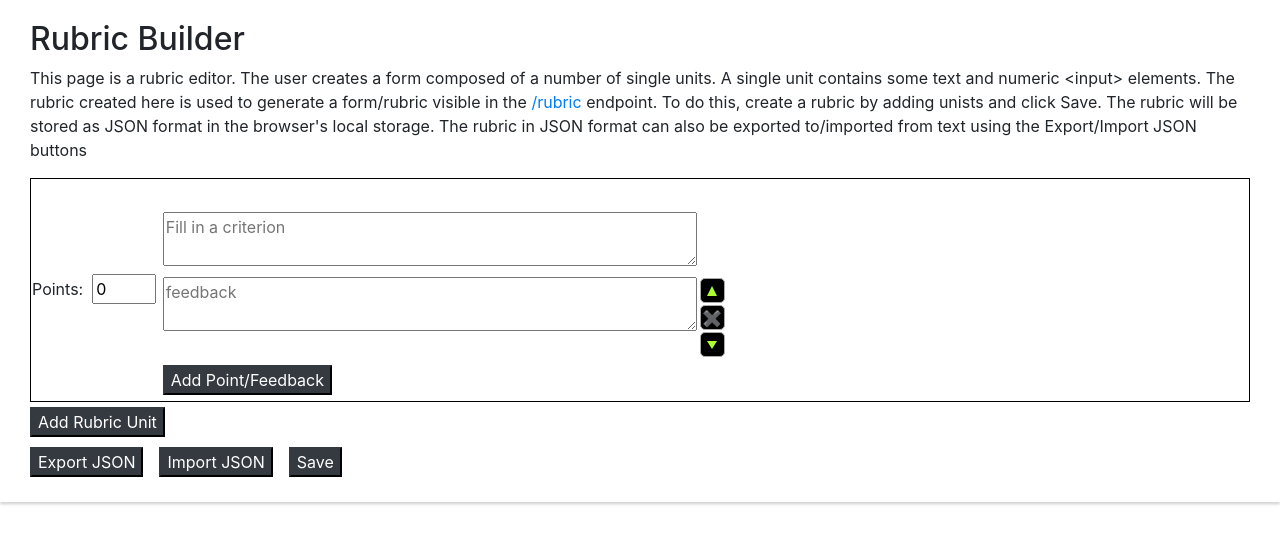
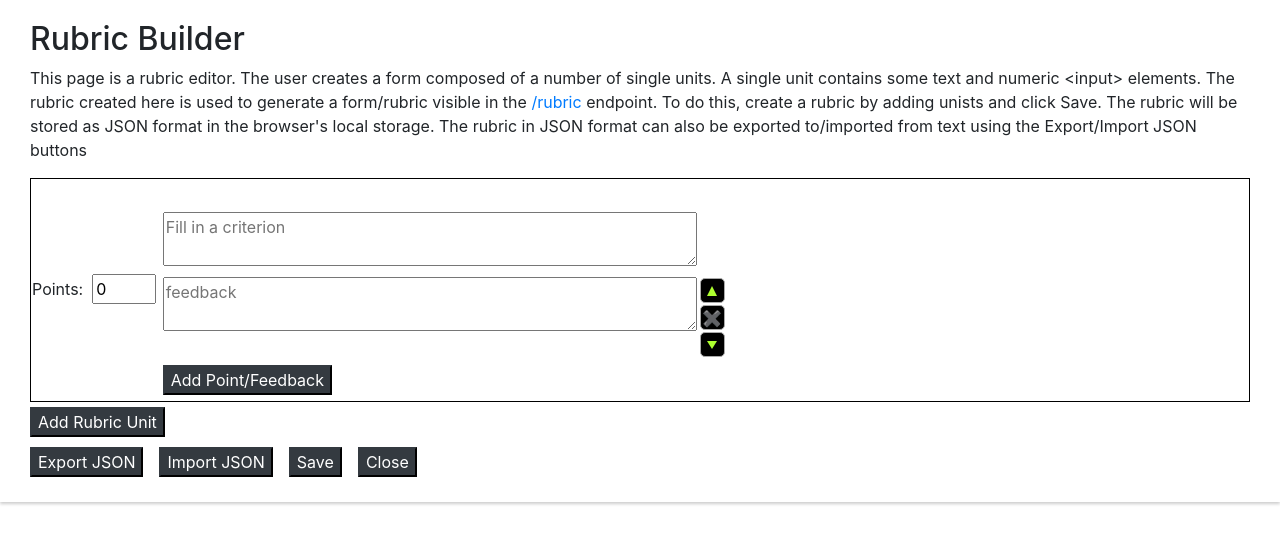
Before and after one commit to aless80/JSON2ngForm, an Angular app: page /rubricbuilder in a window 1280 px wide. Shown: the top 544 px of the page. Built offline with nearby package versions, Linux system fonts and the light colour scheme.

Commit message:
README, environmnet vars, post request on close

```diff
--- a/src/app/rubric/rubric.component.html
+++ b/src/app/rubric/rubric.component.html
@@ -1,6 +1,6 @@
 <div class="app">
   <h2>Rubric</h2>
-  <p>
+  <p *ngIf="!prod">
     This page is a rubric populated from the JSON file saved to localStorage in the rubric editor. Refer to the rubric editor here: <a href='/rubricbuilder'>/rubricbuilder</a>.
     The submit button in this page should be configured. It currently calls the postJSON method in the service, which runs a POST request to the /submitJSON endpoint.
   </p>
--- a/src/app/rubric/rubric.component.ts
+++ b/src/app/rubric/rubric.component.ts
@@ -4,6 +4,7 @@ import { FormGroup, FormBuilder } from "@angular/forms";
 import { ActivatedRoute } from "@angular/router";
 import { ReadjsonService } from "../services/readjson.service";
 import { SubmitRubricService } from '../services/submit-rubric.service';
+import { environment } from '../../environments/environment';
 
 @Component({
   selector: "app-rubric",
@@ -19,6 +20,7 @@ export class RubricComponent implements OnInit {
     private submitRubricService: SubmitRubricService
   ) {}
 
+  prod = environment.production;
   json = [];
   keys = [];
   values = [];
--- a/src/app/rubricbuilder/rubricbuilder.component.html
+++ b/src/app/rubricbuilder/rubricbuilder.component.html
@@ -1,6 +1,6 @@
 <div class="app">
   <h2>Rubric Builder</h2>
-  <p>
+  <p *ngIf="!prod">
     This page is a rubric editor. The user creates a form composed of a number of single units. A single unit contains some text
     and numeric &lt;input> elements.
     The rubric created here is used to generate a form/rubric visible in the
@@ -63,6 +63,15 @@
     <button class="btn-dark" (click)="exportJSON()" id="exportButton">Export JSON</button>
     <button class="btn-dark" (click)="showImportArea=!showImportArea" style="margin-left:1em;">Import JSON</button>
     <button class="btn-dark" (click)="save()" style="margin-left:1em;">Save</button>
+
+
+    <button *ngIf="prod" class="btn-dark" (click)="close()" style="margin-left:1em;
+      ">Close</button>
+    <a *ngIf="!prod" href="/rubric">
+      <button class="btn-dark" (click)="close()" style="margin-left:1em;
+      ">Close</button>
+    </a>
+
     <p *ngIf="showSaveMsg" style="color:rgb(125, 197, 9)">Rubric saved in local storage</p>
     <a id="download" download="rubric.json" hidden></a>
   </div>
--- a/src/app/rubricbuilder/rubricbuilder.component.ts
+++ b/src/app/rubricbuilder/rubricbuilder.component.ts
@@ -1,12 +1,19 @@
 import { Component, OnInit } from "@angular/core";
 import { Observable, of } from "rxjs";
+import { SubmitRubricbuilderService } from '../services/submit-rubricbuilder.service';
+import { environment } from '../../environments/environment';
+
 @Component({
   selector: "app-rubricbuilder",
   templateUrl: "./rubricbuilder.component.html",
   styleUrls: ["./rubricbuilder.component.css"]
 })
 export class RubricbuilderComponent implements OnInit {
-  constructor() {}
+  constructor(
+    private submitRubricbuilderService: SubmitRubricbuilderService
+  ) {}
+
+  prod = environment.production;
   showImportArea:boolean = false;
   rubrics: any = [];
   parsedJSON:string;
@@ -110,6 +117,12 @@ export class RubricbuilderComponent implements OnInit {
     }, 2500)
   }
 
+  // Handle the Close button.
+  // In this example just send a POST request to /submitRubricbuilder that the user will handle as they wish
+  close() {
+    this.submitRubricbuilderService.submitRubricbuilder(this.rubrics);
+  }
+
   test(){
     console.log(this.rubrics)
   }
--- /dev/null
+++ b/src/app/services/submit-rubricbuilder.service.ts
@@ -0,0 +1,16 @@
+import { Injectable } from '@angular/core';
+import { HttpClient } from '@angular/common/http';
+
+@Injectable({
+  providedIn: 'root'
+})
+export class SubmitRubricbuilderService {
+  uri: string = '';
+  constructor(private http: HttpClient) { }
+
+  submitRubricbuilder(rubrics) {
+    console.log(`/submitrubricbuilder`);
+    this.http.post(`/submitrubricbuilder`, rubrics)
+      .subscribe()
+  }
+}
```
Also changed, not shown: img/01_rubricbuilder.png, 1 other file (tests, documents, lock files or other folders).
